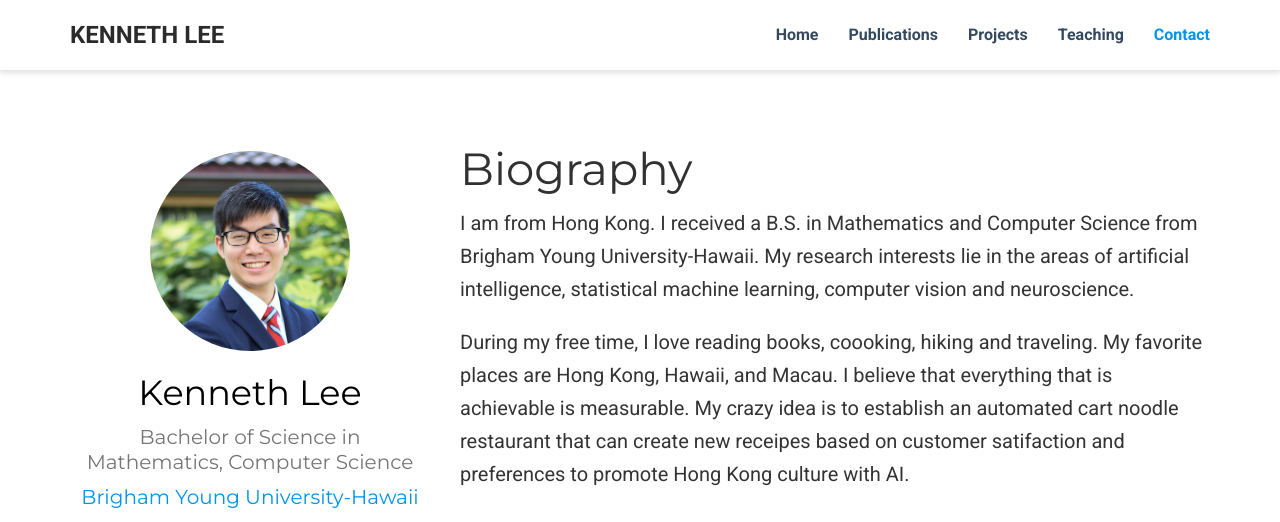
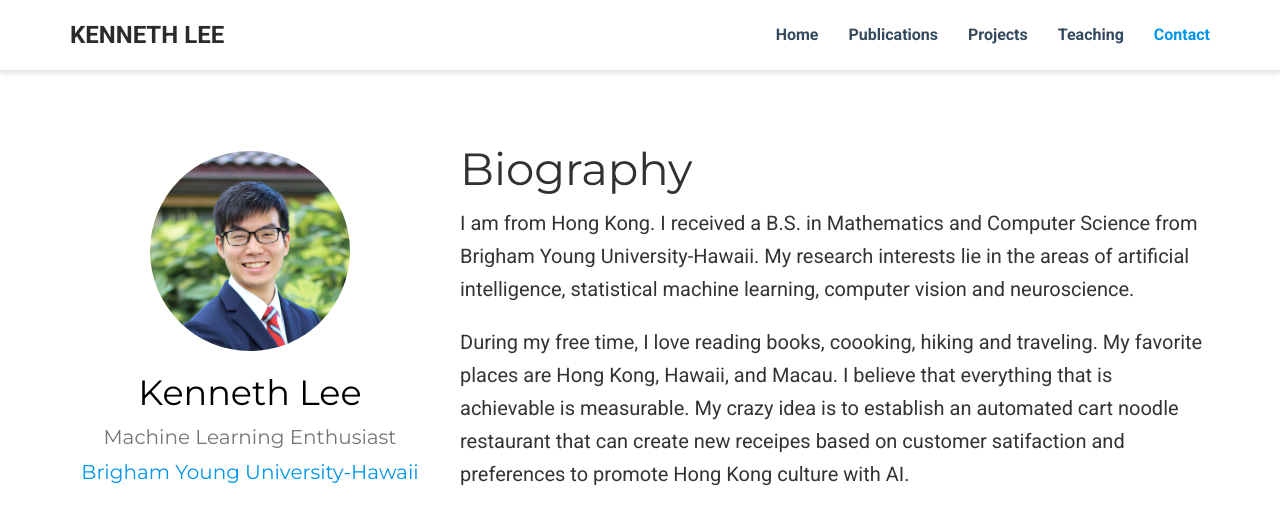
Before and after one commit to kenneth-lee-ch/old_website, a plain HTML site: page index.html in a window 1280 px wide. Shown: the top 522 px of the page. Drawn offline with nearby package versions, Linux system fonts and the light colour scheme; some icons are missing.

Commit message:
fixed school link

```diff
--- a/index.html
+++ b/index.html
@@ -14,7 +14,7 @@
 
 
 
-  <meta name="description" content="Bachelor of Science in Mathematics, Computer Science">
+  <meta name="description" content="Machine Learning Enthusiast">
 
 
   <link rel="alternate" hreflang="en-us" href="https://kenneth-lee-ch.github.io/">
@@ -78,7 +78,7 @@
   <meta property="og:site_name" content="Kenneth Lee">
   <meta property="og:url" content="https://kenneth-lee-ch.github.io/">
   <meta property="og:title" content="Kenneth Lee">
-  <meta property="og:description" content="Bachelor of Science in Mathematics, Computer Science">
+  <meta property="og:description" content="Machine Learning Enthusiast">
   <meta property="og:locale" content="en-us">
 
   <meta property="og:updated_time" content="2016-04-20T00:00:00-10:00">
@@ -252,14 +252,14 @@
 
       <div class="portrait-title">
         <h2 itemprop="name">Kenneth Lee</h2>
-        <h3 itemprop="jobTitle">Bachelor of Science in Mathematics, Computer Science</h3>
+        <h3 itemprop="jobTitle">Machine Learning Enthusiast</h3>
 
 
 
 
 
         <h3 itemprop="worksFor" itemscope itemtype="http://schema.org/Organization">
-          <a href="www.byuh.edu" target="_blank" itemprop="url" rel="noopener">
+          <a href="https://www.byuh.edu/" target="_blank" itemprop="url" rel="noopener">
           <span itemprop="name">Brigham Young University-Hawaii</span>
           </a>
         </h3>
```
Also changed, not shown: 404.html (+2 -2 lines), categories/index.html (+2 -2 lines), post/index.html (+2 -2 lines), publication/index.html (+2 -2 lines), publication_types/index.html (+2 -2 lines), tags/index.html (+2 -2 lines), talk/index.html (+2 -2 lines).
